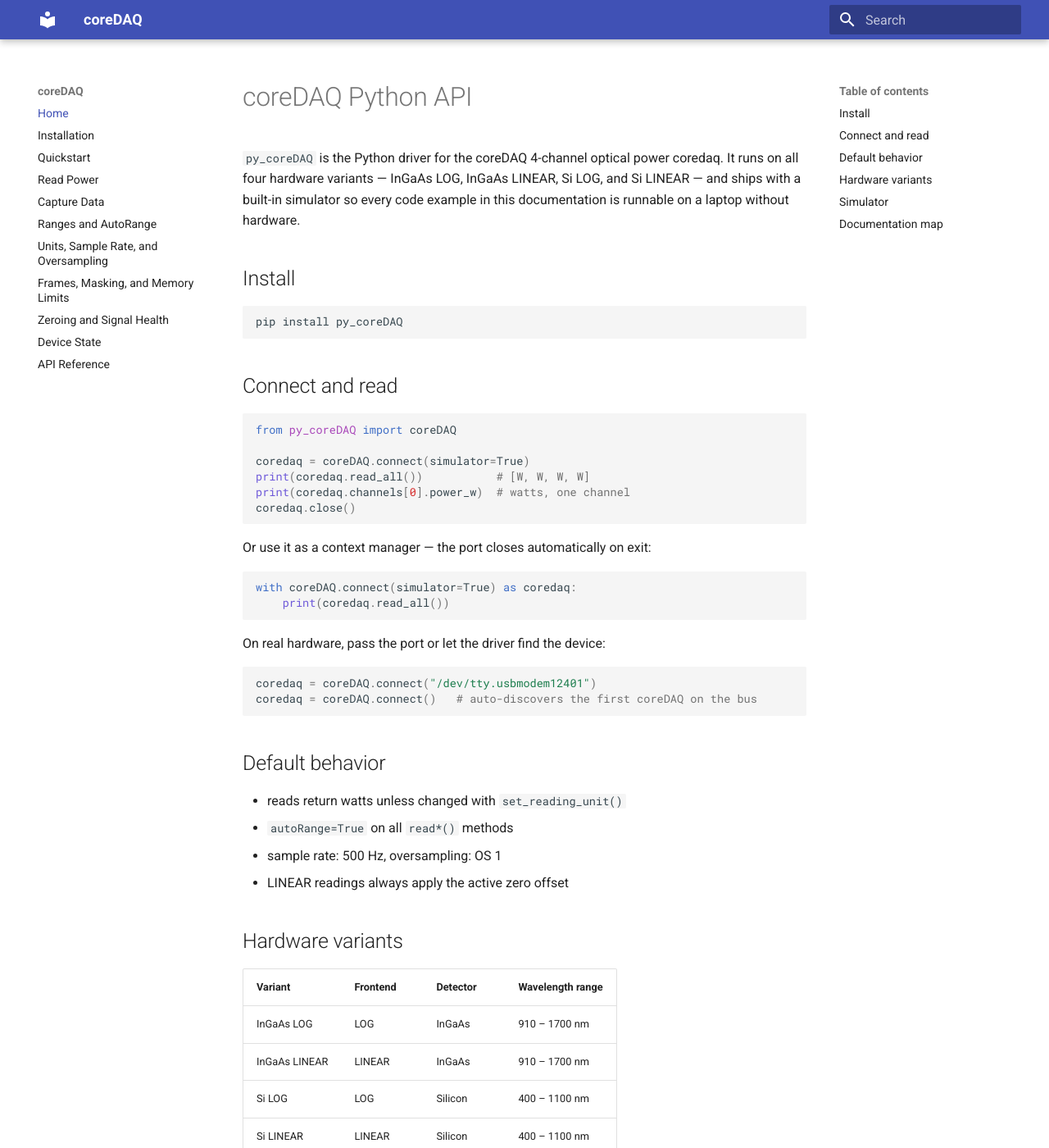
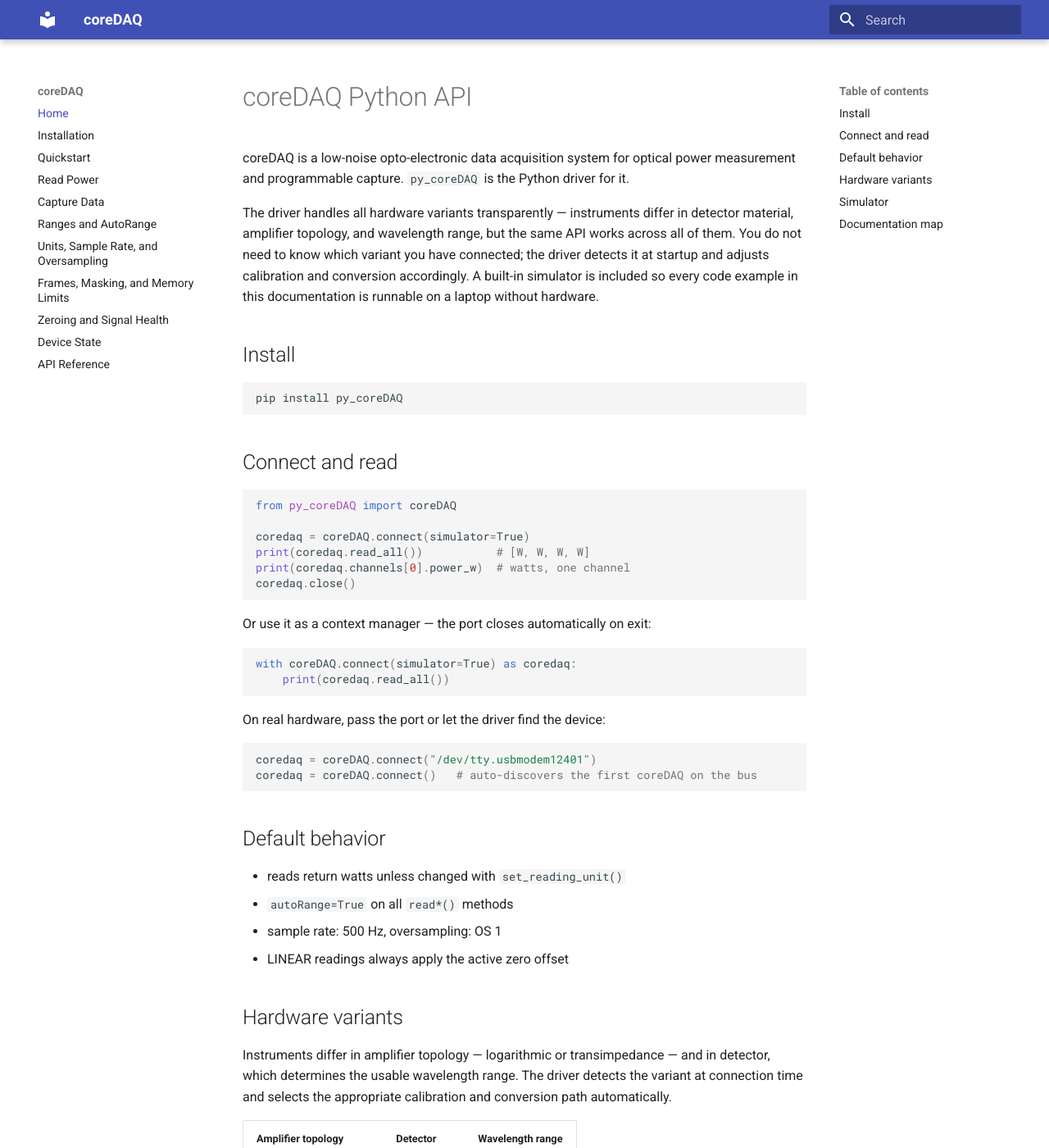
Before and after one commit to core-inst-git/py_coreDAQ, an MkDocs documentation site: the page built from docs/index.md, in a window 1280 px wide and 1400 px high. Shown: the whole window at 82% size. Built offline with MkDocs 1.6.1 and Material for MkDocs 9.7.7, drawn with Linux system fonts in a browser that asks for light colours; some of the changed text lies outside the part shown.

Commit message:
Improve product description; describe variants by topology not internal names
Co-Authored-By: Claude Sonnet 4.6 <noreply@anthropic.com>

```diff
--- a/docs/index.md
+++ b/docs/index.md
@@ -1,6 +1,8 @@
 # coreDAQ Python API
 
-`py_coreDAQ` is the Python driver for the coreDAQ 4-channel optical power coredaq. It runs on all four hardware variants — InGaAs LOG, InGaAs LINEAR, Si LOG, and Si LINEAR — and ships with a built-in simulator so every code example in this documentation is runnable on a laptop without hardware.
+coreDAQ is a low-noise opto-electronic data acquisition system for optical power measurement and programmable capture. `py_coreDAQ` is the Python driver for it.
+
+The driver handles all hardware variants transparently — instruments differ in detector material, amplifier topology, and wavelength range, but the same API works across all of them. You do not need to know which variant you have connected; the driver detects it at startup and adjusts calibration and conversion accordingly. A built-in simulator is included so every code example in this documentation is runnable on a laptop without hardware.
 
 ## Install
 
@@ -42,14 +44,16 @@ coredaq = coreDAQ.connect()   # auto-discovers the first coreDAQ on the bus
 
 ## Hardware variants
 
-| Variant | Frontend | Detector | Wavelength range |
-| --- | --- | --- | --- |
-| InGaAs LOG | LOG | InGaAs | 910 – 1700 nm |
-| InGaAs LINEAR | LINEAR | InGaAs | 910 – 1700 nm |
-| Si LOG | LOG | Silicon | 400 – 1100 nm |
-| Si LINEAR | LINEAR | Silicon | 400 – 1100 nm |
+Instruments differ in amplifier topology — logarithmic or transimpedance — and in detector, which determines the usable wavelength range. The driver detects the variant at connection time and selects the appropriate calibration and conversion path automatically.
 
-The same `coreDAQ` class handles all four variants. Methods that are frontend-specific — such as `set_range()` on a LOG instrument — raise `coreDAQUnsupportedError` with a clear message rather than silently no-opping.
+| Amplifier topology | Detector | Wavelength range |
+| --- | --- | --- |
+| Logarithmic | InGaAs | 910 – 1700 nm |
+| Transimpedance (linear) | InGaAs | 910 – 1700 nm |
+| Logarithmic | Silicon | 400 – 1100 nm |
+| Transimpedance (linear) | Silicon | 400 – 1100 nm |
+
+Methods that are topology-specific — such as range control on transimpedance instruments — raise `coreDAQUnsupportedError` on incompatible hardware rather than silently no-opping.
 
 ## Simulator
 
@@ -79,7 +83,7 @@ with coreDAQ.connect(
 | [Quickstart](quickstart.md) | First measurement in under 5 minutes |
 | [Read Power](readings.md) | Single-shot reads, `ChannelProxy`, averaging, full-detail reads |
 | [Capture Data](capture.md) | Block acquisition with `capture()`, `CaptureResult` |
-| [Capture with External Trigger](trigger.md) | Synchronized capture start via BNC trigger |
+| [Capture Data](capture.md) | Triggered capture via BNC input, channel masking, `CaptureResult` |
 | [Ranges and AutoRange](ranges.md) | TIA gain ranges on LINEAR frontends |
 | [Units, Sample Rate, and Oversampling](settings.md) | Global device settings, streaming setup |
 | [Frames, Masking, and Memory Limits](frames.md) | Channel masks and SDRAM frame limits |
--- a/pyproject.toml
+++ b/pyproject.toml
@@ -5,7 +5,7 @@ build-backend = "setuptools.build_meta"
 [project]
 name = "py_coreDAQ"
 version = "1.0.0"
-description = "Python driver for the coreDAQ 4-channel optical power meter."
+description = "Python driver for the coreDAQ low-noise opto-electronic data acquisition system."
 readme = "README.md"
 requires-python = ">=3.10"
 license = { text = "MIT" }
```
